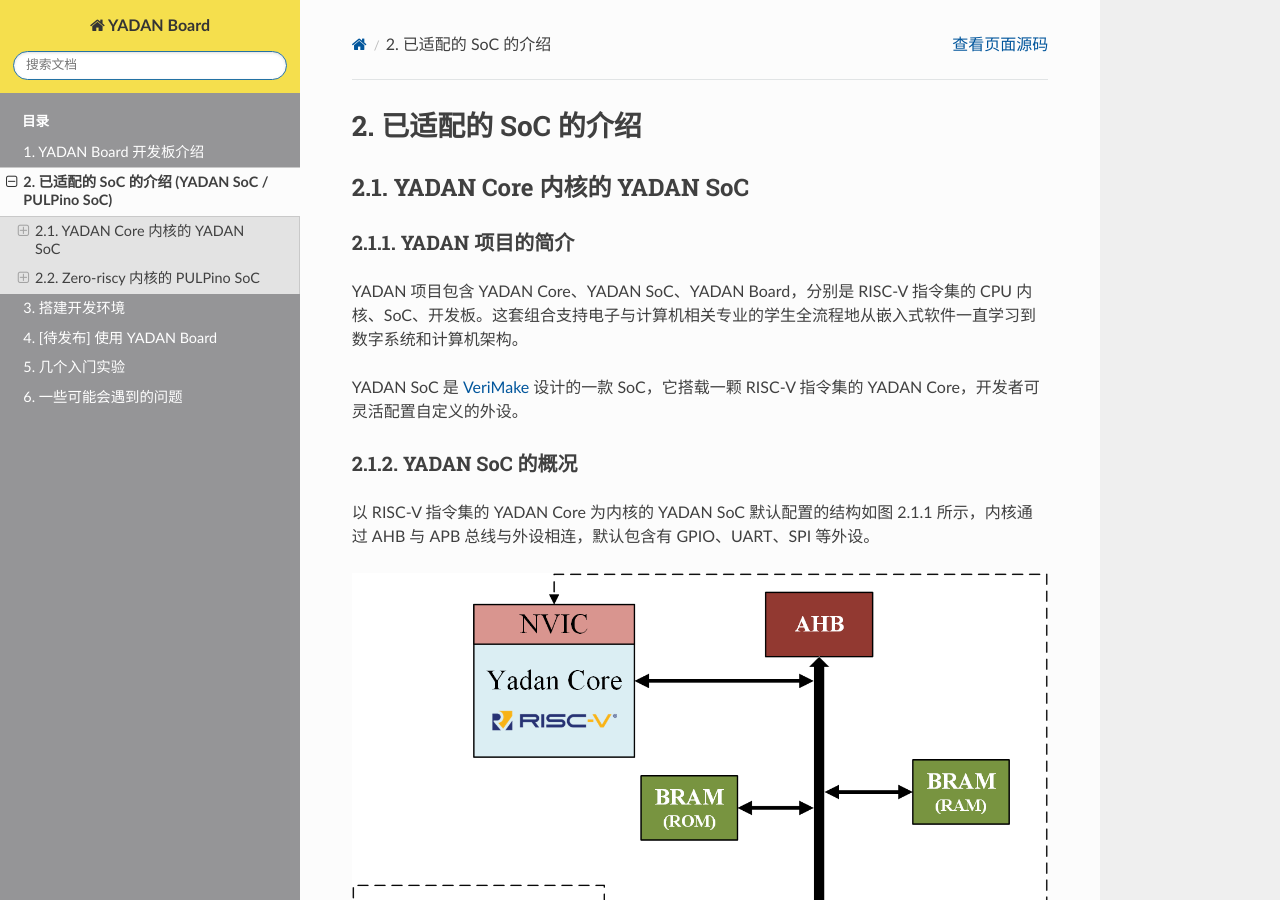
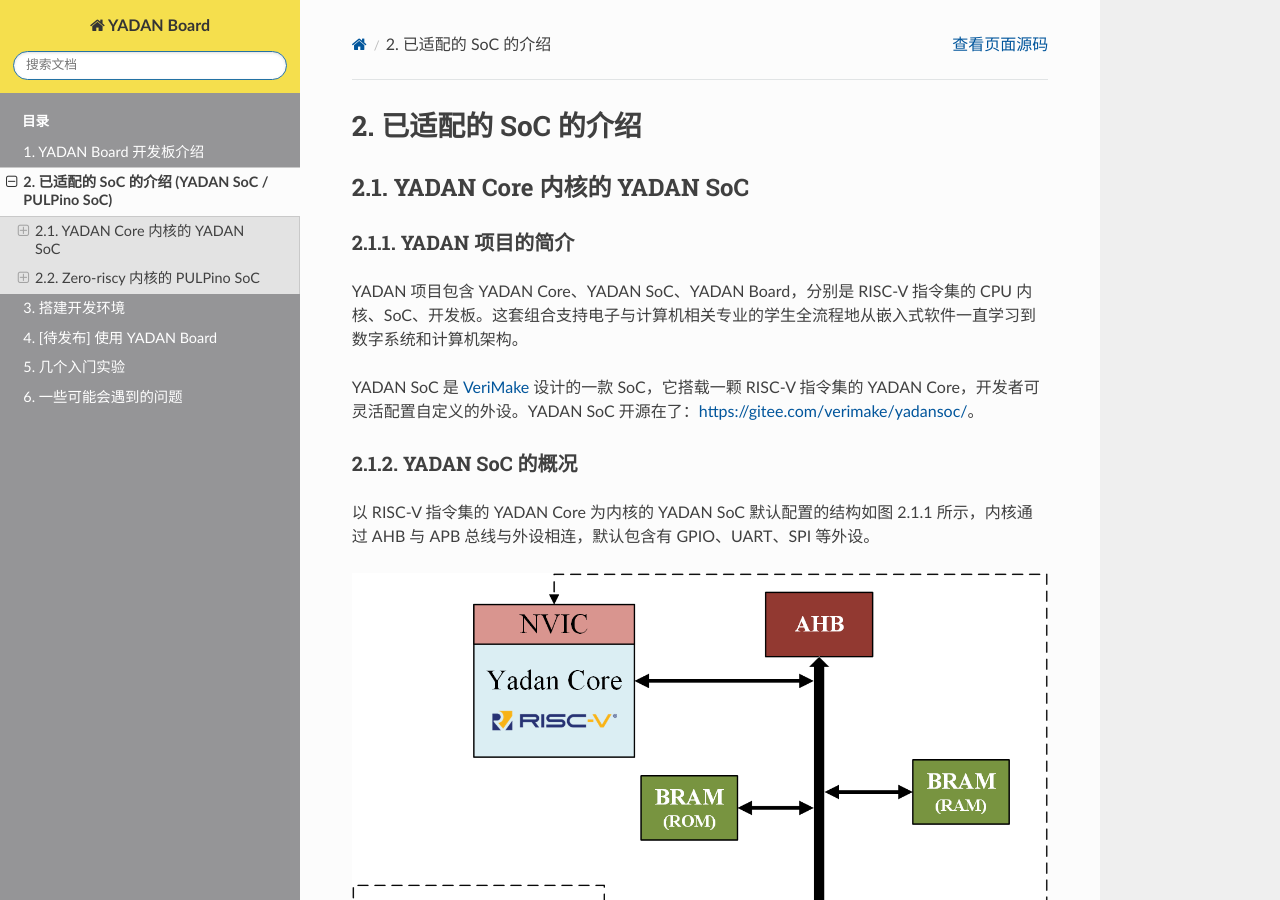
Before and after one commit to CSY-tvgo/YADAN-Docs, a Sphinx documentation site: the page built from docs/source/YADAN_Board/chap2.md, in a window 1280 px wide and 900 px high. Built offline with Sphinx 7.4.7 and the Read the Docs theme 2.0.0, drawn with Linux system fonts in a browser that asks for light colours.

Commit message:
update chap2

```diff
--- a/docs/source/YADAN_Board/chap2.md
+++ b/docs/source/YADAN_Board/chap2.md
@@ -4,7 +4,7 @@
 ### YADAN 项目的简介
 YADAN 项目包含 YADAN Core、YADAN SoC、YADAN Board，分别是 RISC-V 指令集的 CPU 内核、SoC、开发板。这套组合支持电子与计算机相关专业的学生全流程地从嵌入式软件一直学习到数字系统和计算机架构。
 
-YADAN SoC 是 [VeriMake](https://www.verimake.com/) 设计的一款 SoC，它搭载一颗 RISC-V 指令集的 YADAN Core，开发者可灵活配置自定义的外设。
+YADAN SoC 是 [VeriMake](https://www.verimake.com/) 设计的一款 SoC，它搭载一颗 RISC-V 指令集的 YADAN Core，开发者可灵活配置自定义的外设。YADAN SoC 开源在了：[https://gitee.com/verimake/yadansoc/](https://gitee.com/verimake/yadansoc/)。
 
 ### YADAN SoC 的概况
 
```
